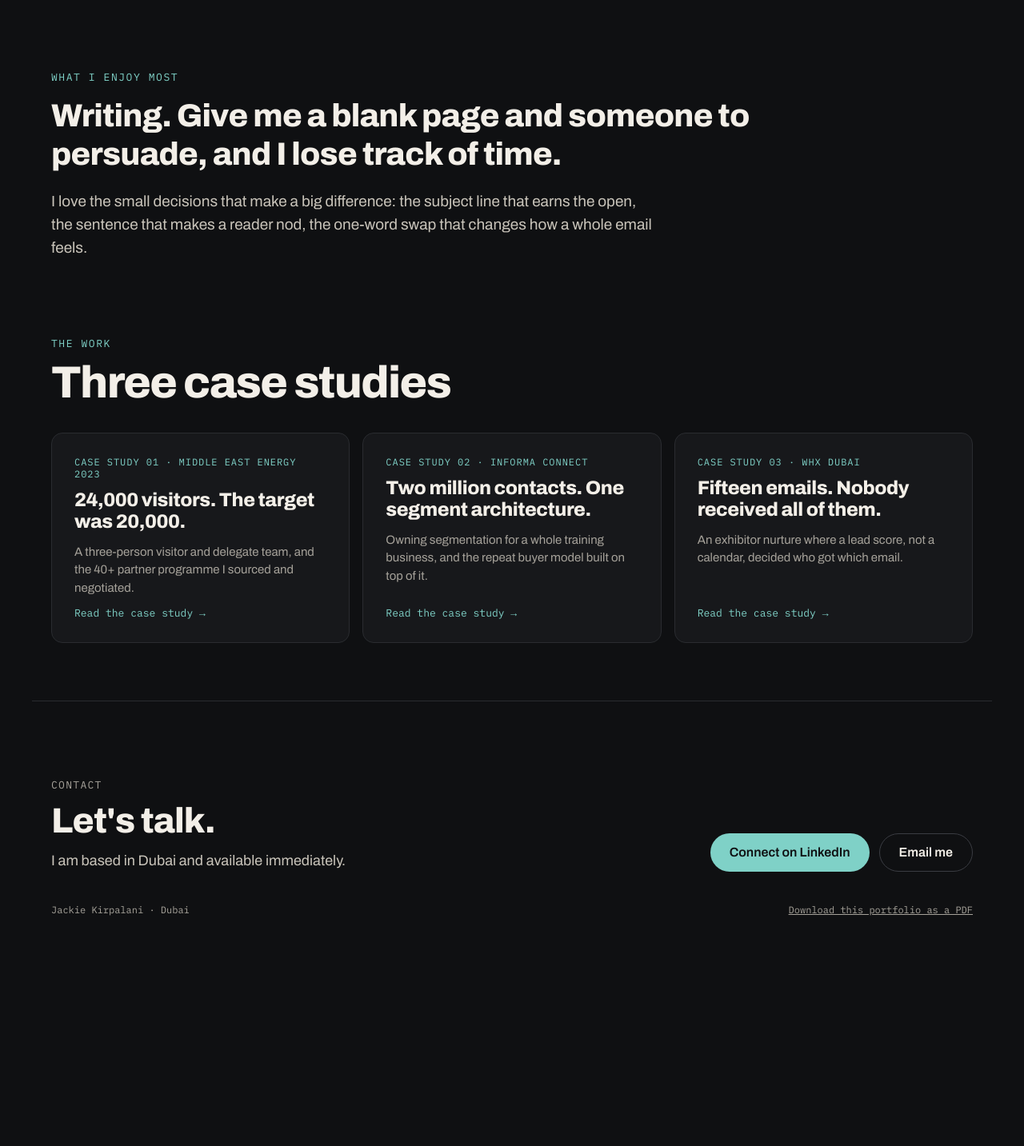
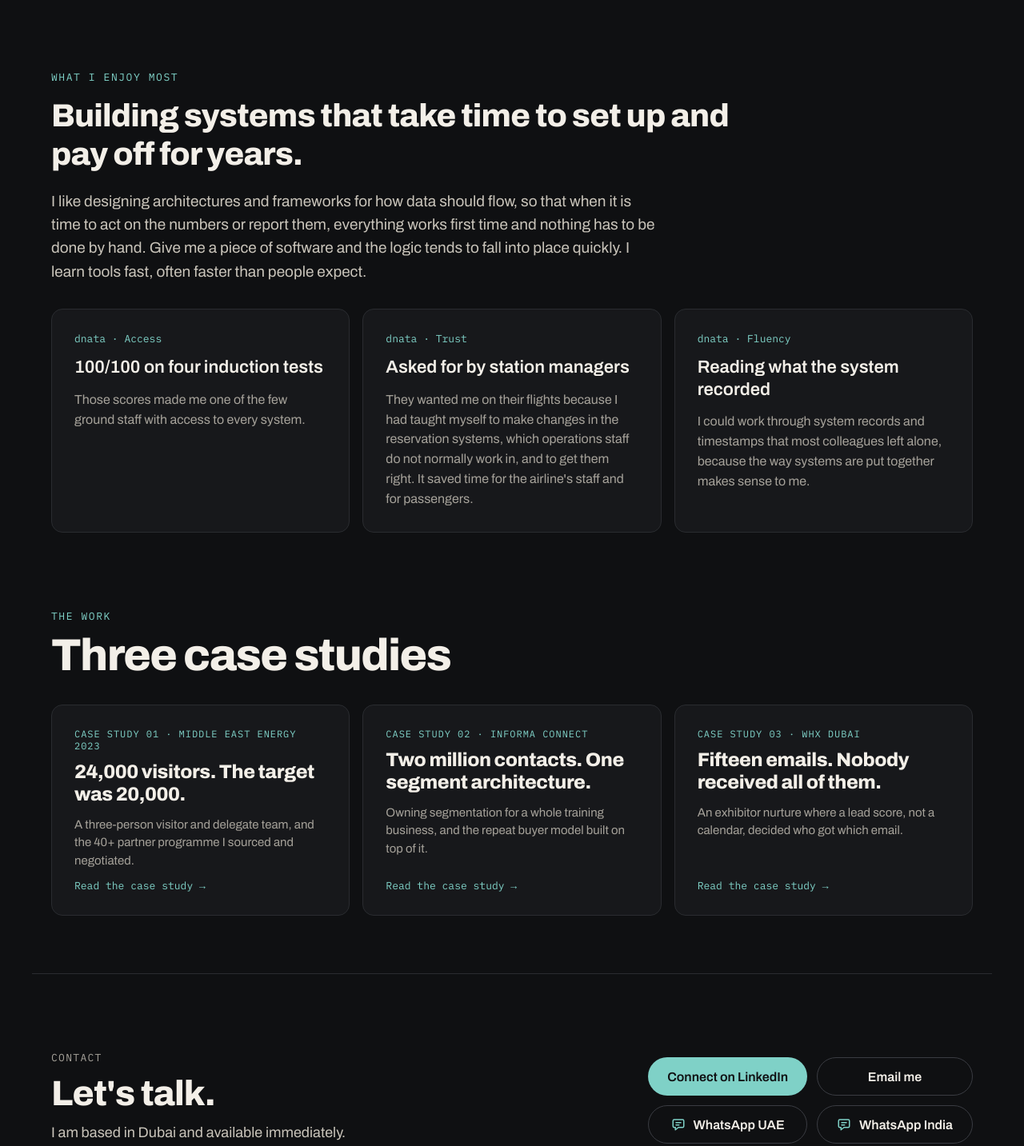
Before and after one commit to jackiekirpalani/jackiekirpalani.github.io, a plain HTML site: page about/index.html in a window 1280 px wide. Shown: the part 4080-5513 px from the top of the page at 80% size. Before the commit the page ends 5297 px from the top, so only its background shows below. Drawn offline with Linux system fonts and the light colour scheme.

Commit message:
About: lead on building systems; add WhatsApp contact buttons
- Replace the "what I enjoy" section with systems building and the
  dnata evidence behind it
- Add WhatsApp click-to-chat buttons for the UAE and India numbers to
  every footer
- Rebuild the PDF to match

Co-Authored-By: Claude Fable 5.2 <noreply@anthropic.com>
Claude-Session: https://claude.ai/code/session_01Y63cfLDe54Cp6M3Gk211jo

```diff
--- a/about/index.html
+++ b/about/index.html
@@ -145,8 +145,13 @@
 <section id="joy">
 <div class="wrap">
 <span class="kicker">What I enjoy most</span>
-<p class="quote" style="margin-top:16px">Writing. Give me a blank page and someone to persuade, and I lose track of time.</p>
-<p>I love the small decisions that make a big difference: the subject line that earns the open, the sentence that makes a reader nod, the one-word swap that changes how a whole email feels.</p>
+<p class="quote" style="margin-top:16px">Building systems that take time to set up and pay off for years.</p>
+<p>I like designing architectures and frameworks for how data should flow, so that when it is time to act on the numbers or report them, everything works first time and nothing has to be done by hand. Give me a piece of software and the logic tends to fall into place quickly. I learn tools fast, often faster than people expect.</p>
+<div class="grid3" style="margin-top:32px">
+<article class="card stage"><span class="n">dnata · Access</span><h3>100/100 on four induction tests</h3><p>Those scores made me one of the few ground staff with access to every system.</p></article>
+<article class="card stage"><span class="n">dnata · Trust</span><h3>Asked for by station managers</h3><p>They wanted me on their flights because I had taught myself to make changes in the reservation systems, which operations staff do not normally work in, and to get them right. It saved time for the airline's staff and for passengers.</p></article>
+<article class="card stage"><span class="n">dnata · Fluency</span><h3>Reading what the system recorded</h3><p>I could work through system records and timestamps that most colleagues left alone, because the way systems are put together makes sense to me.</p></article>
+</div>
 </div>
 </section>
 
@@ -166,7 +171,7 @@
 <div class="wrap">
 <div class="foot">
 <div class="next"><span class="label" style="font-size:13px">Contact</span><b>Let's talk.</b><p>I am based in Dubai and available immediately.</p></div>
-<div class="ctas-main"><a class="pill solid" href="https://www.linkedin.com/in/jackiekirpalani/">Connect on LinkedIn</a><a class="pill ghost" href="mailto:jackie.kirpalani@gmail.com">Email me</a></div>
+<div class="ctas-main"><a class="pill solid" href="https://www.linkedin.com/in/jackiekirpalani/">Connect on LinkedIn</a><a class="pill ghost" href="mailto:jackie.kirpalani@gmail.com">Email me</a><a class="pill ghost wa" href="https://wa.me/971503264959?text=Hi%20Jackie%2C%20I%20came%20across%20your%20portfolio." aria-label="Message me on WhatsApp, UAE number"><svg aria-hidden="true" width="18" height="18" viewBox="0 0 24 24" fill="none" stroke="currentColor" stroke-width="2" stroke-linecap="round" stroke-linejoin="round"><path d="M5 4h14a2 2 0 0 1 2 2v9a2 2 0 0 1-2 2h-7l-5 4v-4H5a2 2 0 0 1-2-2V6a2 2 0 0 1 2-2z"/><path d="M8 9h8M8 13h5"/></svg><span>WhatsApp UAE</span></a><a class="pill ghost wa" href="https://wa.me/918287656901?text=Hi%20Jackie%2C%20I%20came%20across%20your%20portfolio." aria-label="Message me on WhatsApp, India number"><svg aria-hidden="true" width="18" height="18" viewBox="0 0 24 24" fill="none" stroke="currentColor" stroke-width="2" stroke-linecap="round" stroke-linejoin="round"><path d="M5 4h14a2 2 0 0 1 2 2v9a2 2 0 0 1-2 2h-7l-5 4v-4H5a2 2 0 0 1-2-2V6a2 2 0 0 1 2-2z"/><path d="M8 9h8M8 13h5"/></svg><span>WhatsApp India</span></a></div>
 </div>
 <div class="footline"><span>Jackie Kirpalani · Dubai</span><a href="/Jackie_Kirpalani_Portfolio.pdf">Download this portfolio as a PDF</a></div>
 </div>
--- a/assets/site.css
+++ b/assets/site.css
@@ -294,3 +294,11 @@ a.chip{text-decoration:none;color:var(--soft)}a.chip:hover{border-color:var(--ac
   .detail,.pathout,.panel,.rule{padding:22px}
 }
 @media (prefers-reduced-motion:reduce){.mail,.scorebar i{transition:none}}
+
+/* contact buttons */
+.foot .ctas-main{display:grid;grid-template-columns:repeat(2,minmax(0,auto));gap:12px}
+.foot .ctas-main .pill{justify-content:center;white-space:nowrap}
+.pill.wa{gap:10px}
+.pill.wa svg{color:var(--accent);flex:none}
+.pill.wa:hover{border-color:var(--accent)}
+@media (max-width:480px){.foot .ctas-main{grid-template-columns:1fr;width:100%}}
```
Also changed, not shown: crm-segmentation/index.html (+1 -1 lines), index.html (+1 -1 lines), whx-exhibitor-nurture/index.html (+1 -1 lines), 1 other file.
